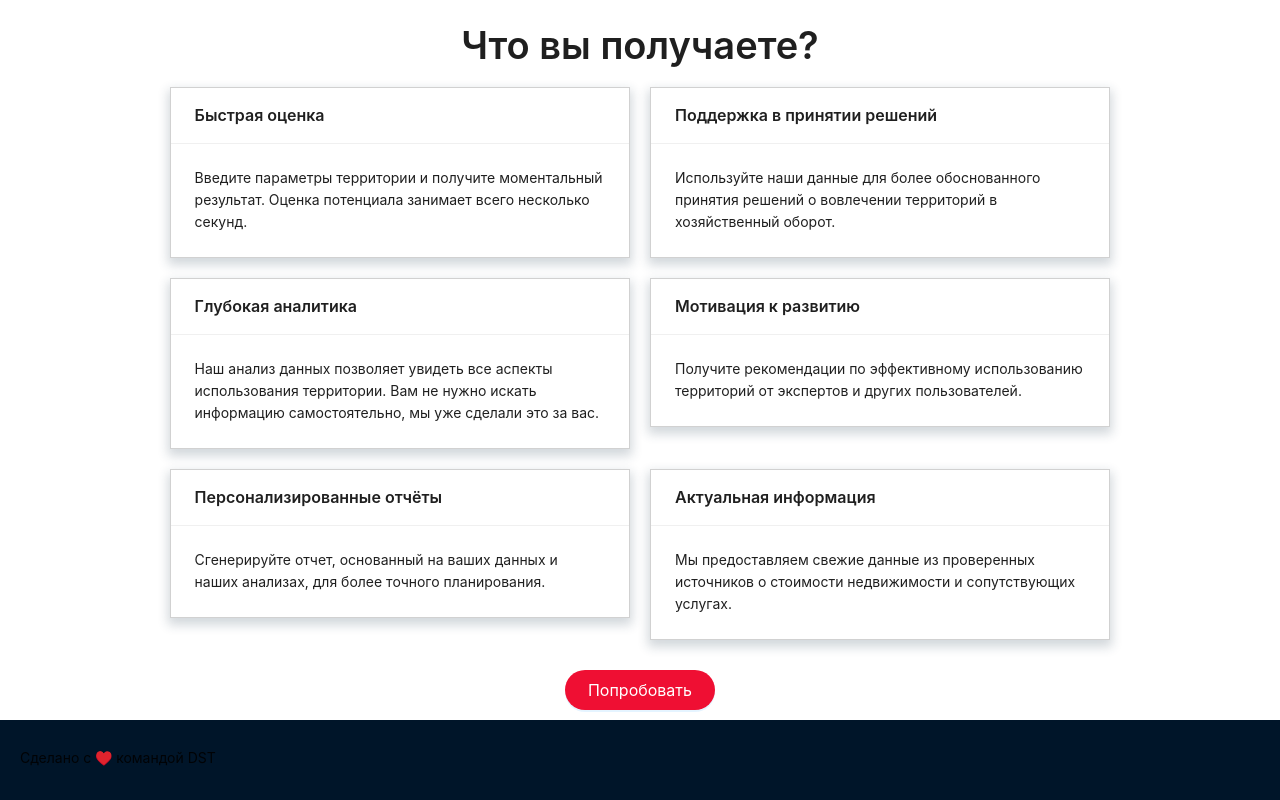
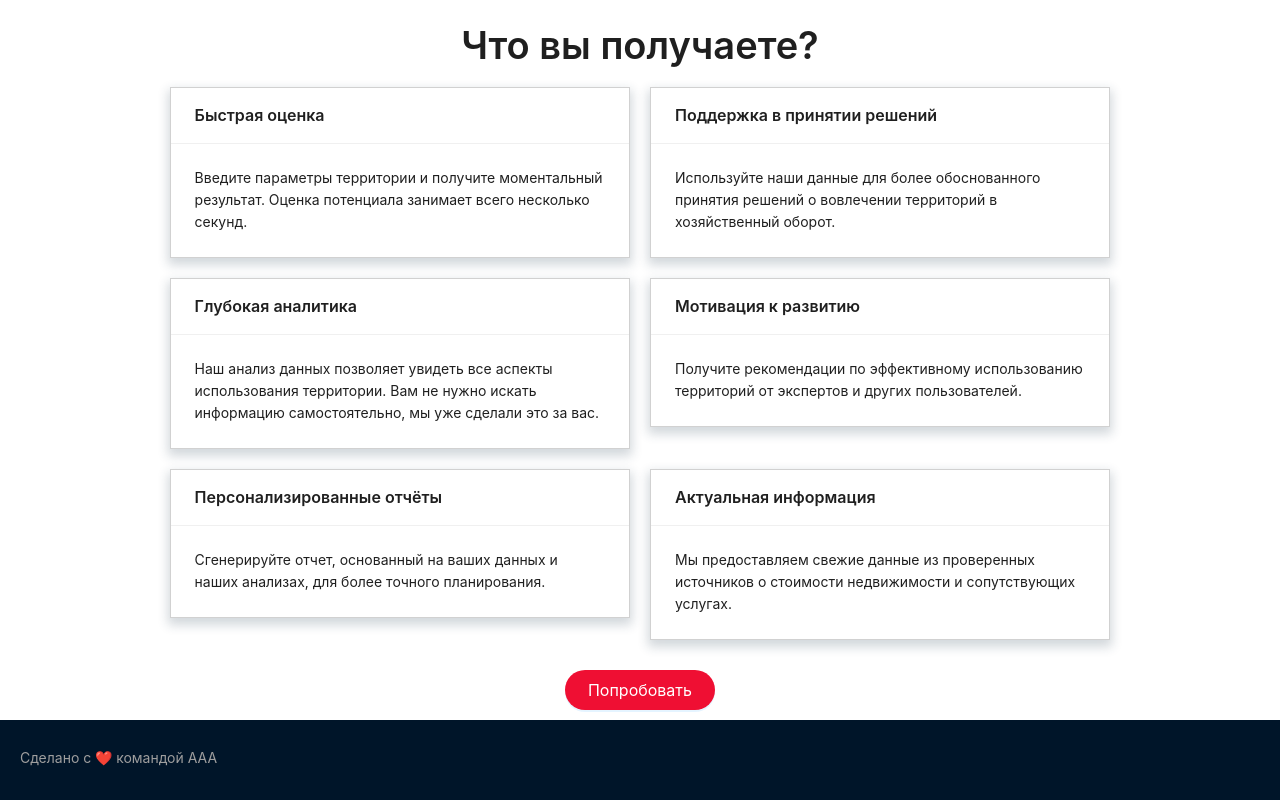
Before and after one commit to Afaneor/lct-2024-summer-invest-frontend, a Next.js app: page / in a window 1280 px wide. Shown: the part 809-1609 px from the top of the page. Built offline with nearby package versions, Linux system fonts and the light colour scheme; no server answers.

Commit message:
feat: футер

```diff
--- a/src/landing/LandingFooter/LandingFooter.module.scss
+++ b/src/landing/LandingFooter/LandingFooter.module.scss
@@ -4,4 +4,5 @@
   padding: 30px 20px;
   display: flex;
   justify-content: space-between;
+  color: #9e9e9e;
 }
--- a/src/landing/LandingFooter/LandingFooter.tsx
+++ b/src/landing/LandingFooter/LandingFooter.tsx
@@ -2,8 +2,8 @@ import React from 'react'
 import styles from './LandingFooter.module.scss'
 export const LandingFooter = () => {
   return (
-    <div className={styles.container} data-testid='test-LandingFooter'>
-      <span>Сделано с ♥️ командой DST</span>
+    <div className={styles.container}>
+      <span>Сделано с ❤️ командой ААА</span>
     </div>
   )
 }
```
